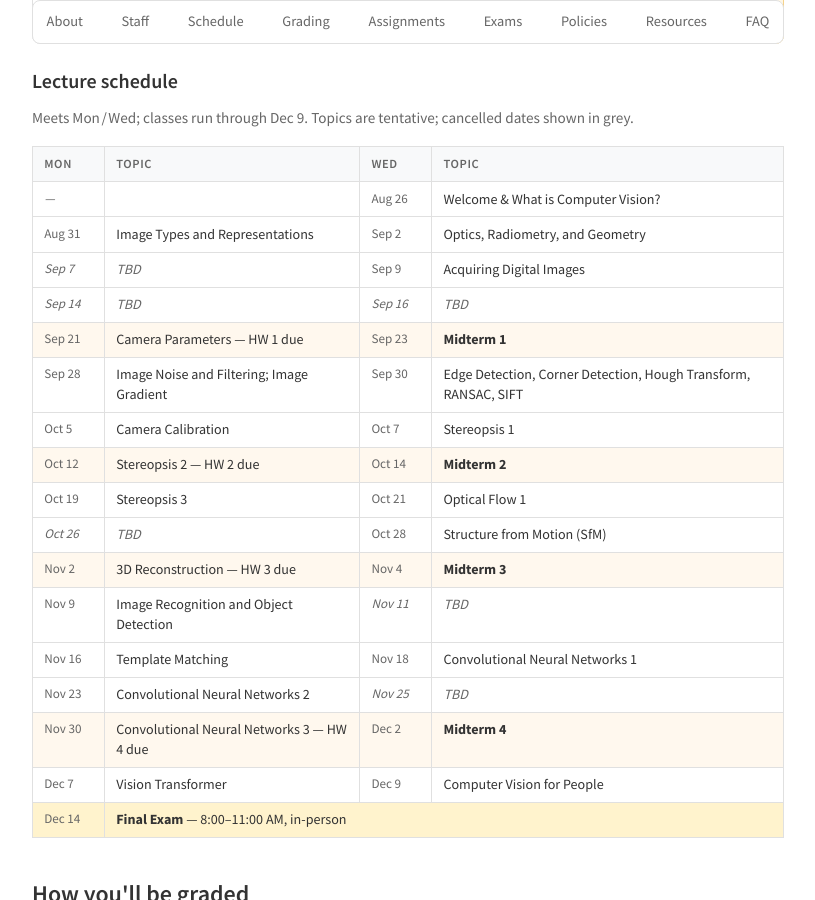
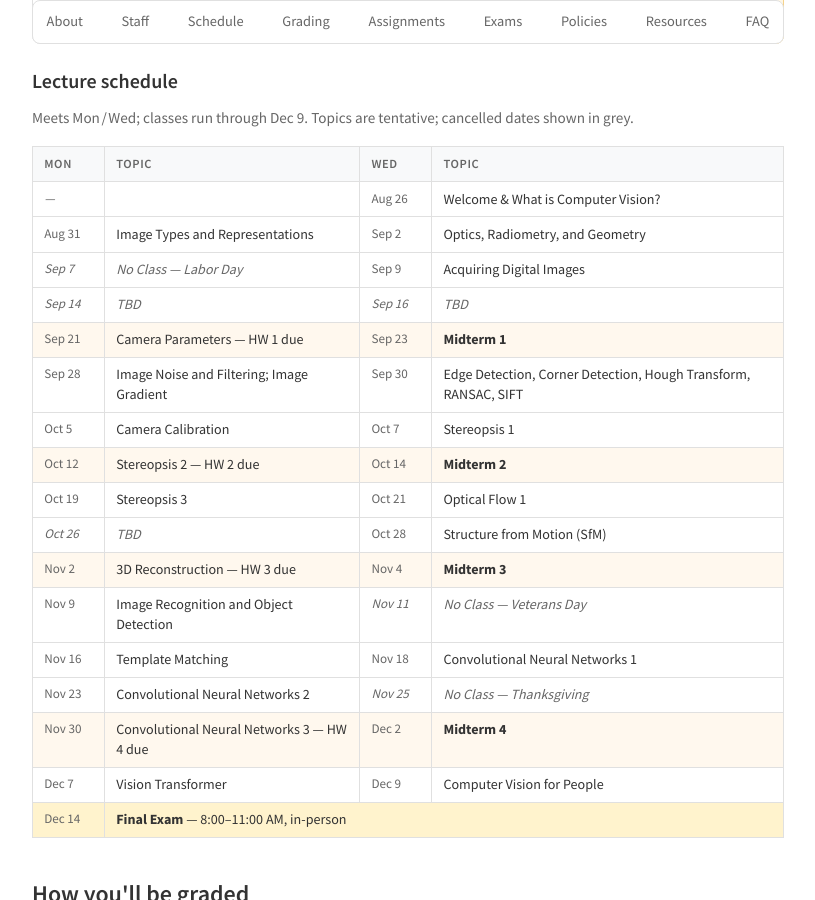
Before and after one commit to rossgreer/rossgreer.github.io, a Jekyll site: the page built from cse185.md, in a window 1280 px wide and 900 px high, scrolled down 1613 px. Shown: the whole window, without its empty margins (232-1047 px from the left). Built offline with Jekyll 4.4.1, drawn with Linux system fonts in a browser that asks for light colours; some web fonts are replaced.

Commit message:
Label CSE 185 holiday no-class dates (Labor Day, Veterans Day, Thanksgiving)
Co-Authored-By: Claude Sonnet 5 <noreply@anthropic.com>

```diff
--- a/cse185.md
+++ b/cse185.md
@@ -128,7 +128,7 @@ permalink: /teaching/cse185/
       </tr>
       <tr>
         <td class="sch-date sch-off">Sep 7</td>
-        <td class="sch-off"><em>TBD</em></td>
+        <td class="sch-off"><em>No Class &mdash; Labor Day</em></td>
         <td class="sch-date">Sep 9</td>
         <td>Acquiring Digital Images</td>
       </tr>
@@ -184,7 +184,7 @@ permalink: /teaching/cse185/
         <td class="sch-date">Nov 9</td>
         <td>Image Recognition and Object Detection</td>
         <td class="sch-date sch-off">Nov 11</td>
-        <td class="sch-off"><em>TBD</em></td>
+        <td class="sch-off"><em>No Class &mdash; Veterans Day</em></td>
       </tr>
       <tr>
         <td class="sch-date">Nov 16</td>
@@ -196,7 +196,7 @@ permalink: /teaching/cse185/
         <td class="sch-date">Nov 23</td>
         <td>Convolutional Neural Networks 2</td>
         <td class="sch-date sch-off">Nov 25</td>
-        <td class="sch-off"><em>TBD</em></td>
+        <td class="sch-off"><em>No Class &mdash; Thanksgiving</em></td>
       </tr>
       <tr class="sch-exam">
         <td class="sch-date">Nov 30</td>
```
